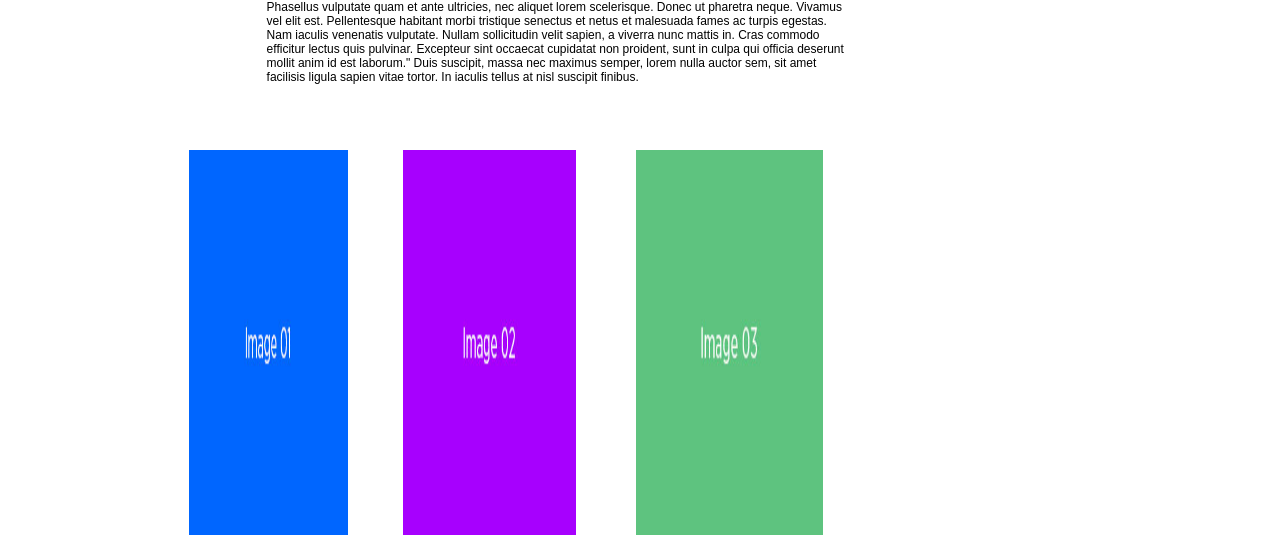
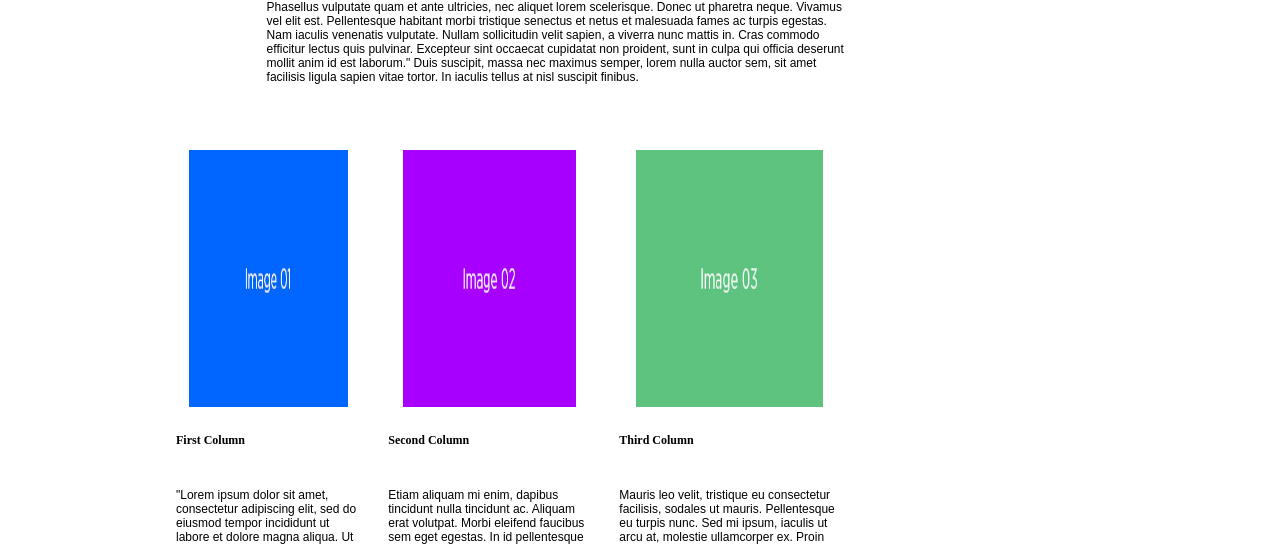
Before and after one commit to vnwaogu7/Another-Layout-Practice-Desktop, a plain HTML site: page index.html in a window 1280 px wide. Shown: the part 298-842 px from the top of the page. Drawn offline with Linux system fonts and the light colour scheme.

Commit message:
Update index.html

```diff
--- a/index.html
+++ b/index.html
@@ -19,27 +19,27 @@
     </div>
     <div class="rim">
     <div class="main">
-      <img src="img-main.jpg" width=75% height=75%>
+      <img src="img-main.jpg" width=75% height=%>
     <p>Phasellus vulputate quam et ante ultricies, nec aliquet lorem scelerisque. Donec ut pharetra neque. Vivamus vel elit est. Pellentesque habitant morbi tristique senectus et netus et malesuada fames ac turpis egestas. Nam iaculis venenatis vulputate. Nullam sollicitudin velit sapien, a viverra nunc mattis in. Cras commodo efficitur lectus quis pulvinar. Excepteur sint occaecat cupidatat non proident, sunt in culpa qui officia deserunt mollit anim id est laborum." Duis suscipit, massa nec maximus semper, lorem nulla auctor sem, sit amet facilisis ligula sapien vitae tortor. In iaculis tellus at nisl suscipit finibus.</p>
     </div>
     <div class="trip">
     <section>
     <div class="img1">
-      <img src="img01.jpg" width=75% height=75% >
+      <img src="img01.jpg" width=75% height=50% >
       <h3>First Column</h3>
       <p>"Lorem ipsum dolor sit amet, consectetur adipiscing elit, sed do eiusmod tempor incididunt ut labore et dolore magna aliqua. Ut enim ad minim veniam, quis nostrud exercitation ullamco laboris nisi ut aliquip ex ea commodo consequat. Duis aute irure dolor in reprehenderit in voluptate velit esse cillum dolore eu fugiat nulla pariatur. Excepteur sint occaecat cupidatat non proident, sunt in culpa qui officia deserunt mollit anim id est laborum." Duis suscipit, massa nec maximus semper, lorem nulla auctor sem, sit amet facilisis ligula sapien vitae tortor. In iaculis tellus at nisl suscipit finibus.</p>
     </div>
     </section>
     <section>
     <div class="img2">
-      <img src="img02.jpg" width=75% height=75%>
+      <img src="img02.jpg" width=75% height=50%>
       <h3>Second Column</h3>
       <p>Etiam aliquam mi enim, dapibus tincidunt nulla tincidunt ac. Aliquam erat volutpat. Morbi eleifend faucibus sem eget egestas. In id pellentesque lectus, ac eleifend erat. Sed sodales id eros ac mollis. Aenean ut mollis tortor. Curabitur pellentesque lacus nec elementum cursus. Sed sit amet imperdiet elit. Aenean ac leo purus. Nulla vitae tempor nibh. Lorem ipsum dolor sit amet, consectetur adipiscing elit. Aliquam magna nunc, laoreet vel eleifend in, porta eget mauris. Morbi hendrerit laoreet quam sit amet iaculis. Phasellus vitae erat urna. Donec aliquam lacus ut sodales mattis. Aenean ut justo aliquet, suscipit eros pulvinar, luctus lectus.</p>
     </div>
     </section>
     <section>
     <div class="img3">
-      <img src="img03.jpg" width=75% height=75%>
+      <img src="img03.jpg" width=75% height=50%>
       <h3>Third Column</h3>
       <p>Mauris leo velit, tristique eu consectetur facilisis, sodales ut mauris. Pellentesque eu turpis nunc. Sed mi ipsum, iaculis ut arcu at, molestie ullamcorper ex. Proin vitae convallis tellus. Quisque ultrices elit arcu, ut semper ligula molestie sit amet. Suspendisse magna sapien, convallis non fringilla id, malesuada ut augue. Aliquam ac massa nulla. Integer non dui non dolor ornare tristique eu vitae mi. Sed gravida purus ut risus lacinia vestibulum. Aliquam nec augue diam. Curabitur ut nibh vitae quam scelerisque dignissim at id est. Maecenas convallis volutpat turpis, vel tincidunt purus dictum eget. In ut neque nec felis mollis pretium at id urna. Suspendisse laoreet commodo elit ut efficitur. </p>
     </div>
```
